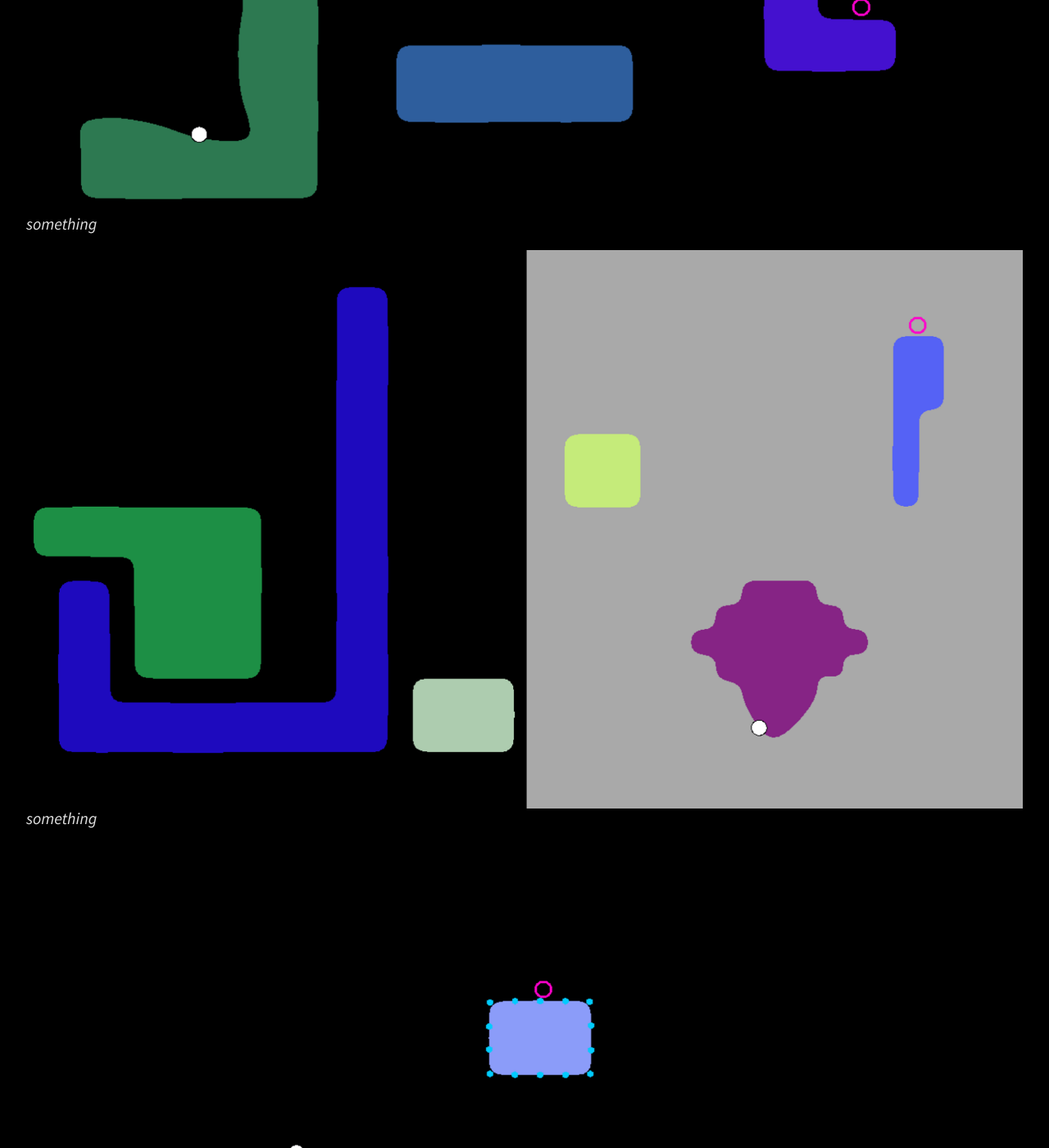
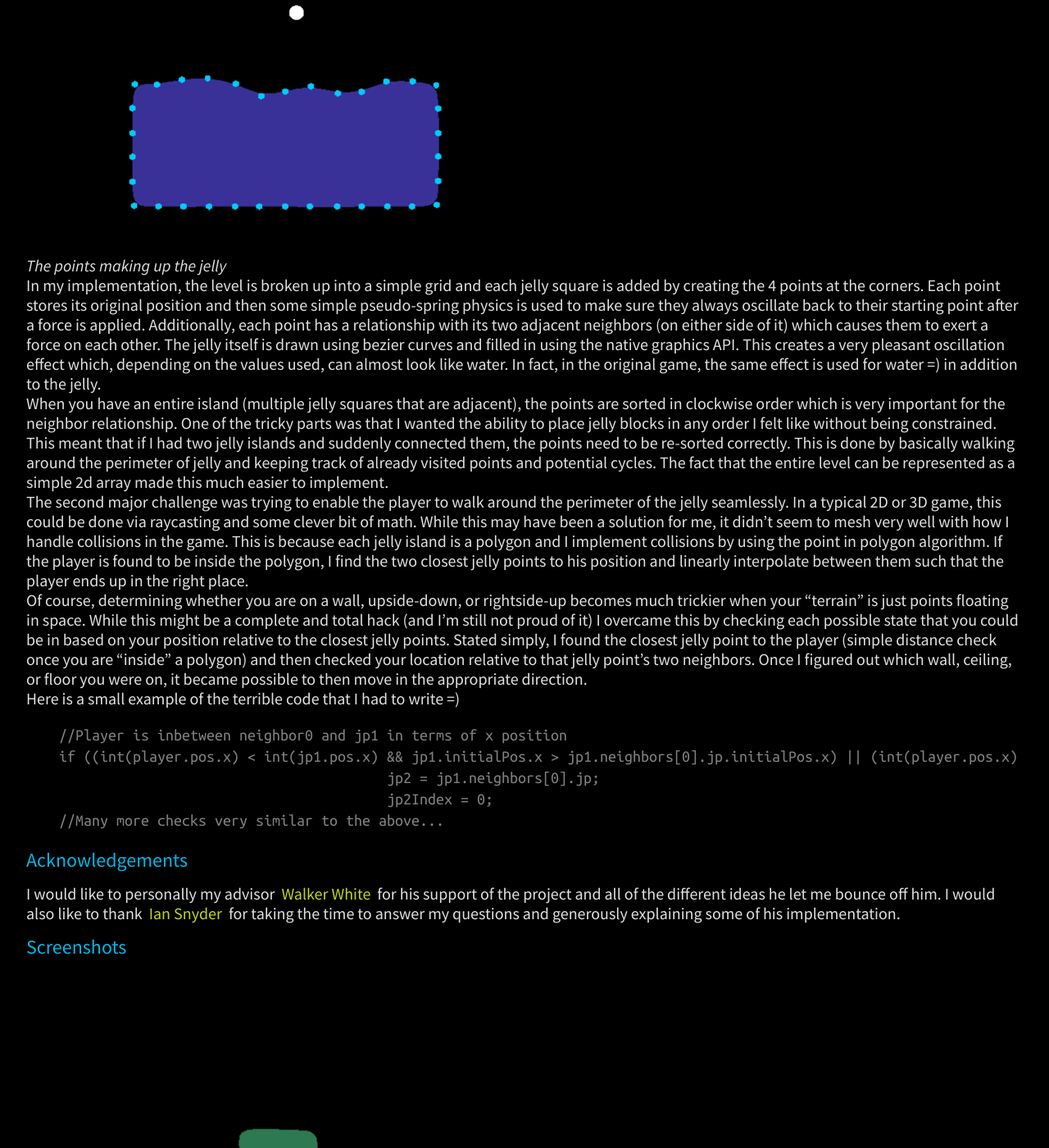
Before and after one commit to JAGJ10/jagj10.github.io, a Jekyll site: the page built from projects/rebound.md, in a window 1280 px wide and 1400 px high, scrolled down 1505 px. Shown: the whole window at 82% size. Built offline with Jekyll 4.4.1, drawn with Linux system fonts in a browser that asks for light colours; some of the changed text lies outside the part shown.

Commit message:
rebound page

````diff
--- a/projects/rebound.md
+++ b/projects/rebound.md
@@ -9,21 +9,45 @@ style:		dark
 ### A Platformer written in Actionscript 3 ###
 
 ![A frame from the simulation](../images/rebound.png)
-*A screenshot from a level in the game.*
+*Wheeeee!*
 
 ### Overview ###
-Rebound was my Master's Project at Cornell University under
+Rebound is an attempt to recreate the mechanics from the wonderful game [The Floor is Jelly](http://thefloorisjelly.com/) and then to add my own unique twist on it. My "twist" is the ability to walk around the jelly like a spider, meaning that it is possible to completely run around any of the floating jelly islands by simply holding the move key.
 
+<pre></pre>
+The code is also available at my [github repository](https://github.com/JAGJ10/Rebound). It also requires the Adobe Flex and AIR sdks.
+
+### Challenges ###
+The first major challenge that I faced was creating a robust(ish) level editor for creating islands of jelly. There used to be a post by the author of the game explaining how the islands were made although the page seems to no longer exist. That said, below is my attempt at a similar explanation.
+
+![Representation of the jelly](../images/rebound4.png)
+*The points making up the jelly*
+
+In my implementation, the level is broken up into a simple grid and each jelly square is added by creating the 4 points at the corners. Each point stores its original position and then some simple pseudo-spring physics is used to make sure they always oscillate back to their starting point after a force is applied. Additionally, each point has a relationship with its two adjacent neighbors (on either side of it) which causes them to exert a force on each other. The jelly itself is drawn using bezier curves and filled in using the native graphics API. This creates a very pleasant oscillation effect which, depending on the values used, can almost look like water. In fact, in the original game, the same effect is used for water =) in addition to the jelly.
+
+When you have an entire island (multiple jelly squares that are adjacent), the points are sorted in clockwise order which is very important for the neighbor relationship. One of the tricky parts was that I wanted the ability to place jelly blocks in any order I felt like without being constrained. This meant that if I had two jelly islands and suddenly connected them, the points need to be re-sorted correctly. This is done by basically walking around the perimeter of jelly and keeping track of already visited points and potential cycles. The fact that the entire level can be represented as a simple 2d array made this much easier to implement.
+
+The second major challenge was trying to enable the player to walk around the perimeter of the jelly seamlessly. In a typical 2D or 3D game, this could be done via raycasting and some clever bit of math. While this may have been a solution for me, it didn't seem to mesh very well with how I handle collisions in the game. This is because each jelly island is a polygon and I implement collisions by using the point in polygon algorithm. If the player is found to be inside the polygon, I find the two closest jelly points to his position and linearly interpolate between them such that the player ends up in the right place.
+
+Of course, determining whether you are on a wall, upside-down, or rightside-up becomes much trickier when your "terrain" is just points floating in space. While this might be a complete and total hack (and I'm still not proud of it) I overcame this by checking each possible state that you could be in based on your position relative to the closest jelly points. Stated simply, I found the closest jelly point to the player (simple distance check once you are "inside" a polygon) and then checked your location relative to that jelly point's two neighbors. Once I figured out which wall, ceiling, or floor you were on, it became possible to then move in the appropriate direction.
+
+Here is a small example of the terrible code that I had to write =)
+<pre></pre>
+```
+//Player is inbetween neighbor0 and jp1 in terms of x position
+if ((int(player.pos.x) < int(jp1.pos.x) && jp1.initialPos.x > jp1.neighbors[0].jp.initialPos.x) || (int(player.pos.x) > int(jp1.pos.x) && jp1.initialPos.x < jp1.neighbors[0].jp.initialPos.x)) {
+					jp2 = jp1.neighbors[0].jp;
+					jp2Index = 0;
+//Many more checks very similar to the above...
+```
 
 ### Acknowledgements ###
-I would like to personally my advisor [Walker White](https://www.cs.cornell.edu/~wmwhite/) for his support of the project and all of the different ideas he let me bounce off him.
+I would like to personally my advisor [Walker White](https://www.cs.cornell.edu/~wmwhite/) for his support of the project and all of the different ideas he let me bounce off him. I would also like to thank [Ian Snyder](http://ianiselsewhere.com/) for taking the time to answer my questions and generously explaining some of his implementation.
 
 ### Screenshots ###
 ![A level from the game](../images/rebound2.png)
-*something*
+*A simple level from the game*
 <pre></pre>
 ![A level from the game](../images/rebound3.png)
-*something*
+*This level is divided up into two "gravity" zones (idea borrowed from The Floor is Jelly)*
 <pre></pre>
-![A level from the game](../images/rebound4.png)
-*something*
````
